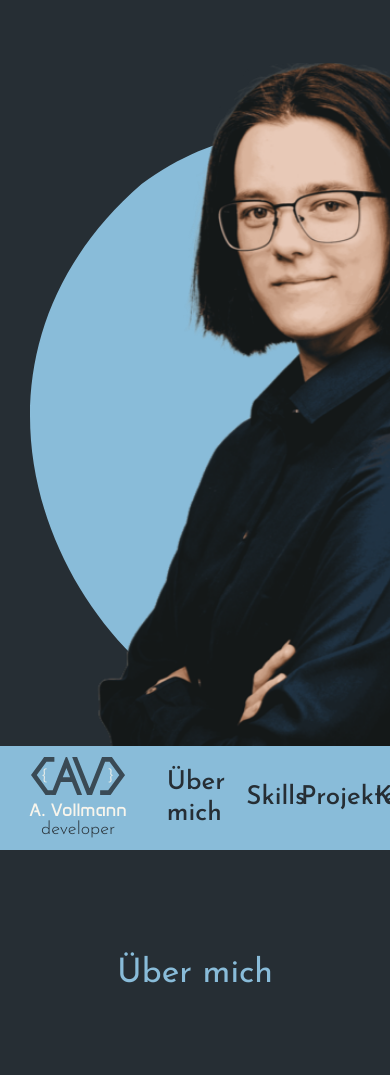
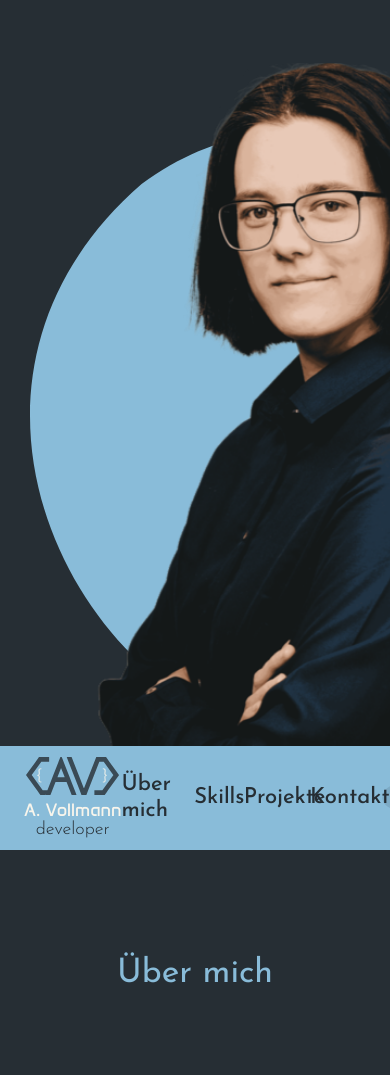
Before and after one commit to AnneVollmann/Anne-Vollmann-Portfolio, an Angular app: page / in a window 390 px wide. Shown: the top 1075 px of the page. Built offline with nearby package versions, Linux system fonts and the light colour scheme.

Commit message:
responsiveness navbar up to 880px

```diff
--- a/src/app/main-content/navbar/navbar.scss
+++ b/src/app/main-content/navbar/navbar.scss
@@ -18,7 +18,7 @@ nav {
     section {
         width: 100%;
         height: 100%;
-        padding: var(--padding-main-primary);
+        padding: 0 calc(8.312999999999999rem - clamp(1.5rem, 15.1620rem + -15.1800vw, 6.813rem));
         display: flex;
         justify-content: space-between;
         align-items: center;
@@ -27,8 +27,8 @@ nav {
 
 .menu-links {
     height: 100%;
-    width: 100%;
-    max-width: 720px;
+    width: calc(75rem - clamp(30rem, 68.5714rem + -42.8571vw, 45rem));
+    padding: 0;
     display: grid;
     grid-template-columns: repeat(4, 25%);
     justify-content: center;
@@ -39,12 +39,10 @@ nav {
         display: flex;
         justify-content: center;
 
-
         a {
             width: 100%;
             height: 100%;
-            //22px for burger menu
-            font-size: 26px;
+            font-size: calc(3rem - clamp(1.375rem, 2.0179rem + -0.7143vw, 1.625rem));
             font-weight: 500;
             display: flex;
             align-items: center;
@@ -75,3 +73,5 @@ nav {
     color: var(--color-white);
     background-image: url('../../../../public/assets/icons/bg_shape_navbar.svg');
 }
+
+//changed to burger-menu @880px
--- a/src/styles.scss
+++ b/src/styles.scss
@@ -210,11 +210,13 @@ button {
     text-align: center;
     font-family: 'Anta';
     font-size: 18px;
+    //font-size: calc(2.125rem - clamp(1rem, 1.3673rem + -0.4082vw, 1.125rem));
     line-height: 1;
     text-wrap: nowrap;
 
     span {
       font-size: 18px;
+      //font-size: calc(2.125rem - clamp(1rem, 1.3673rem + -0.4082vw, 1.125rem));
       font-weight: 300;
       line-height: 1;
     }
```
